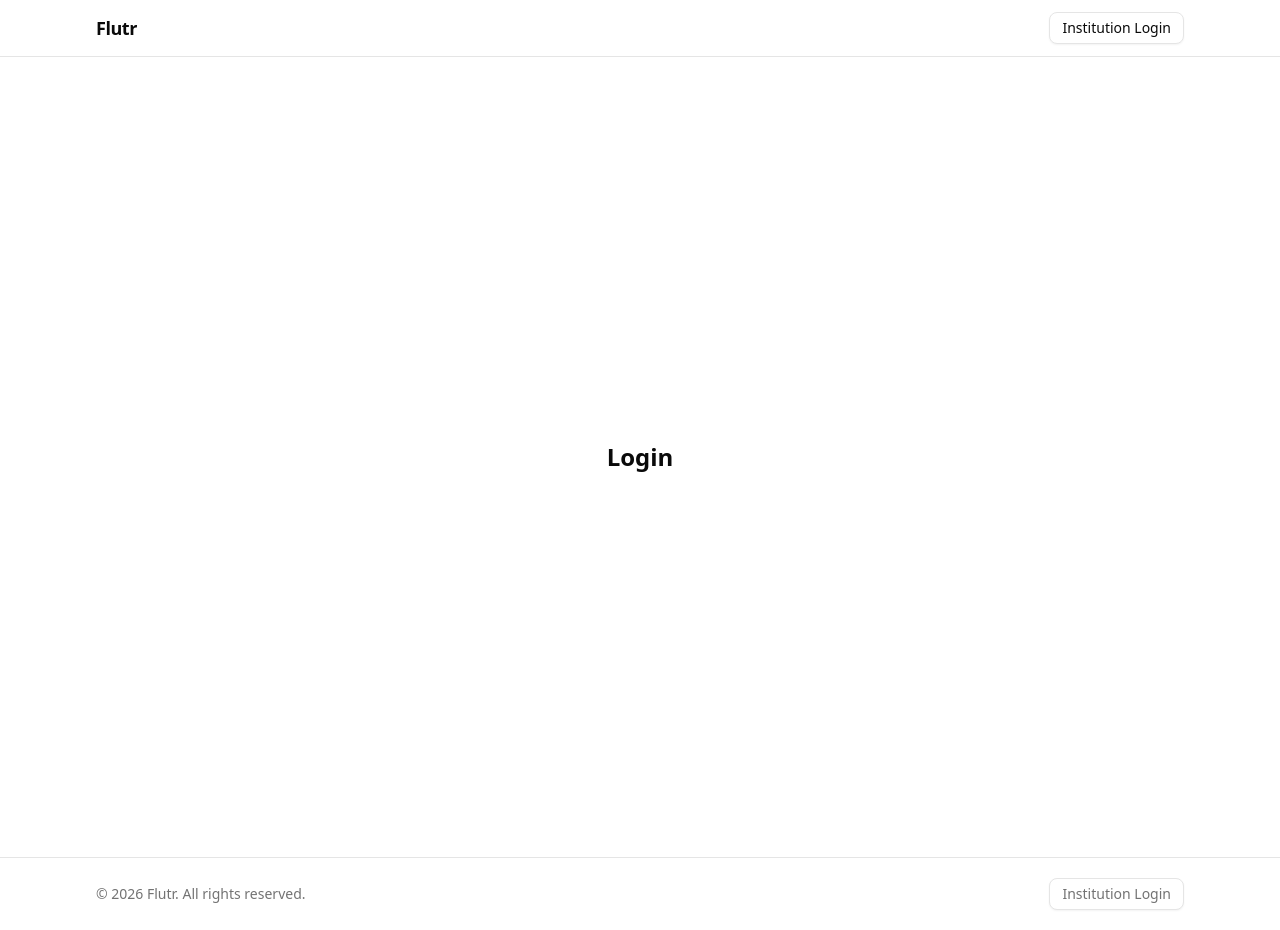
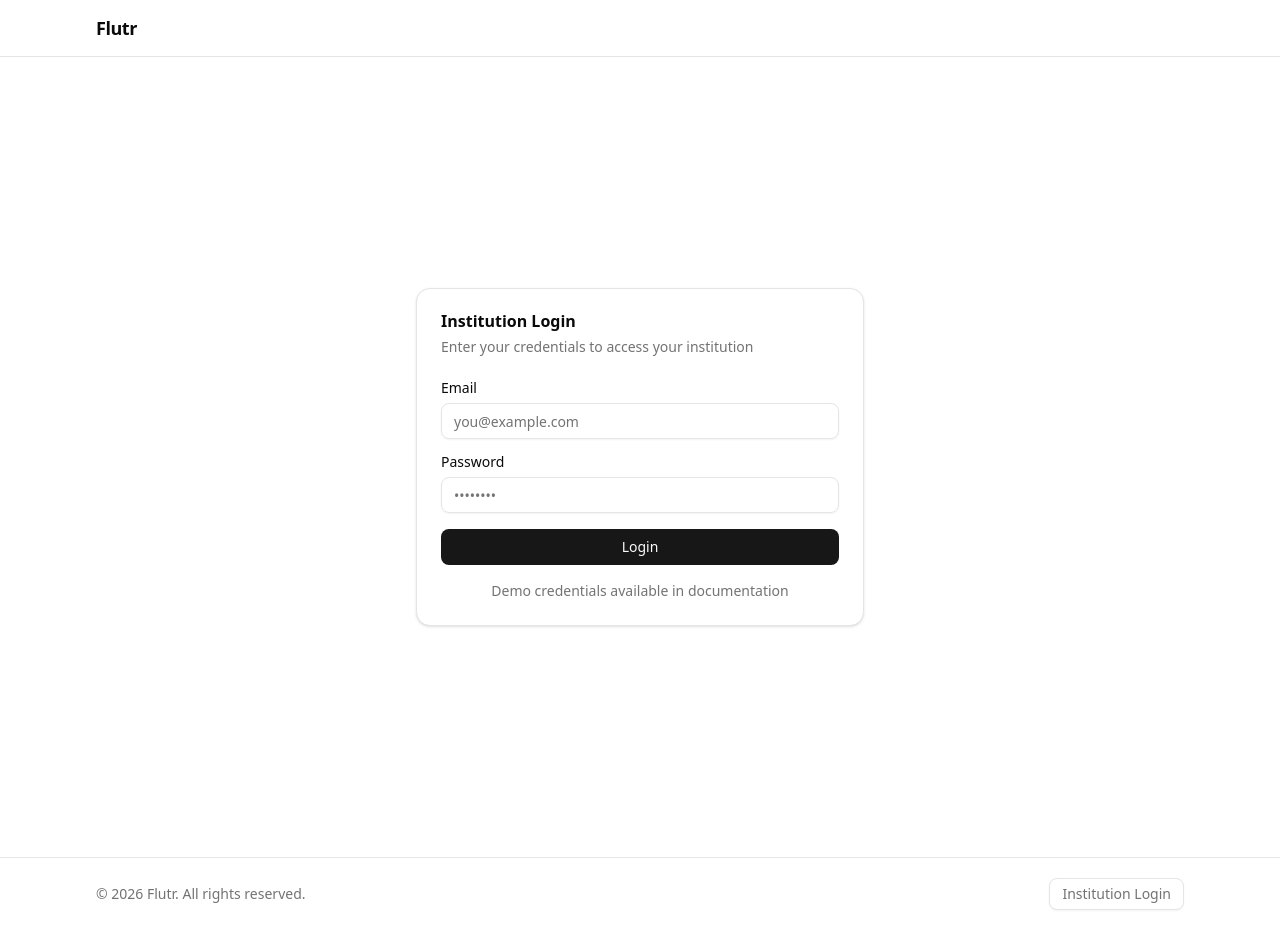
Before and after one commit to Reiman-Gardens/flutr, a Next.js app: page /login in a window 1280 px wide. Built offline with nearby package versions, Linux system fonts and the light colour scheme; no server answers.

Commit message:
test: added login and sign out

```diff
--- a/src/app/(platform)/layout.tsx
+++ b/src/app/(platform)/layout.tsx
@@ -1,7 +1,14 @@
+"use client";
 import Link from "next/link";
 import { Button } from "@/components/ui/button";
+import { useSession, signOut } from "next-auth/react";
 
 export default function PlatformLayout({ children }: { children: React.ReactNode }) {
+  const { data: session } = useSession();
+
+  const handleSignOut = async () => {
+    await signOut({ redirectTo: "/login" });
+  };
   return (
     <div className="flex min-h-screen flex-col">
       <header className="bg-background/95 supports-backdrop-filter:bg-background/60 sticky top-0 z-50 border-b backdrop-blur">
@@ -13,9 +20,9 @@ export default function PlatformLayout({ children }: { children: React.ReactNode
             <span className="text-lg font-bold tracking-tight">Flutr</span>
           </Link>
           <nav aria-label="Platform navigation">
-            <Button variant="outline" size="sm" asChild>
+            {/* <Button variant="outline" size="sm" asChild>
               <Link href="/login">Institution Login</Link>
-            </Button>
+            </Button> */}
           </nav>
         </div>
       </header>
@@ -27,9 +34,15 @@ export default function PlatformLayout({ children }: { children: React.ReactNode
           <p className="text-muted-foreground text-sm">
             &copy; {new Date().getFullYear()} Flutr. All rights reserved.
           </p>
-          <Button asChild variant="outline" size="sm" className="text-muted-foreground">
-            <Link href="/login">Institution Login</Link>
-          </Button>
+          {session ? (
+            <Button variant="outline" size="sm" onClick={handleSignOut}>
+              Sign Out
+            </Button>
+          ) : (
+            <Button asChild variant="outline" size="sm" className="text-muted-foreground">
+              <Link href="/login">Institution Login</Link>
+            </Button>
+          )}
         </div>
       </footer>
     </div>
--- a/src/app/(platform)/login/page.tsx
+++ b/src/app/(platform)/login/page.tsx
@@ -1,7 +1,141 @@
+"use client";
+
+import { useState } from "react";
+import { useRouter } from "next/navigation";
+import { signIn } from "next-auth/react";
+import { useForm } from "react-hook-form";
+import { zodResolver } from "@hookform/resolvers/zod";
+import { z } from "zod";
+import { toast } from "sonner";
+
+import { Button } from "@/components/ui/button";
+import {
+  Form,
+  FormControl,
+  FormField,
+  FormItem,
+  FormLabel,
+  FormMessage,
+} from "@/components/ui/form";
+import { Input } from "@/components/ui/input";
+import { Card, CardContent, CardDescription, CardHeader, CardTitle } from "@/components/ui/card";
+
+const loginSchema = z.object({
+  email: z.string().email("Invalid email address"),
+  password: z.string().min(1, "Password is required"),
+});
+
+type LoginFormData = z.infer<typeof loginSchema>;
+
 export default function LoginPage() {
+  const router = useRouter();
+  const [isLoading, setIsLoading] = useState(false);
+
+  const form = useForm<LoginFormData>({
+    resolver: zodResolver(loginSchema),
+    defaultValues: {
+      email: "",
+      password: "",
+    },
+  });
+
+  async function onSubmit(data: LoginFormData) {
+    setIsLoading(true);
+
+    try {
+      const result = await signIn("credentials", {
+        email: data.email,
+        password: data.password,
+        redirect: false,
+      });
+
+      if (!result?.ok) {
+        toast.error(result?.error || "Invalid email or password");
+        return;
+      }
+
+      toast.success("Logged in successfully");
+
+      // Get the session to retrieve institutionId
+      const sessionResponse = await fetch("/api/auth/session");
+      const session = await sessionResponse.json();
+
+      if (session?.user?.institutionId) {
+        // Redirect to institution admin dashboard
+        router.push(`/${session.user.institutionId}/(admin)/dashboard`);
+      } else {
+        // Fallback if institution ID is missing
+        router.push("/");
+      }
+    } catch (error) {
+      toast.error("An error occurred. Please try again.");
+      console.error("Login error:", error);
+    } finally {
+      setIsLoading(false);
+    }
+  }
+
   return (
-    <div className="flex min-h-screen items-center justify-center">
-      <h1 className="text-2xl font-bold">Login</h1>
+    <div className="flex min-h-screen items-center justify-center px-4 py-8">
+      <Card className="w-full max-w-md">
+        <CardHeader>
+          <CardTitle>Institution Login</CardTitle>
+          <CardDescription>Enter your credentials to access your institution</CardDescription>
+        </CardHeader>
+        <CardContent>
+          <Form {...form}>
+            <form onSubmit={form.handleSubmit(onSubmit)} className="space-y-4">
+              <FormField
+                control={form.control}
+                name="email"
+                render={({ field }) => (
+                  <FormItem>
+                    <FormLabel>Email</FormLabel>
+                    <FormControl>
+                      <Input
+                        {...field}
+                        type="email"
+                        placeholder="you@example.com"
+                        disabled={isLoading}
+                        autoComplete="email"
+                      />
+                    </FormControl>
+                    <FormMessage />
+                  </FormItem>
+                )}
+              />
+
+              <FormField
+                control={form.control}
+                name="password"
+                render={({ field }) => (
+                  <FormItem>
+                    <FormLabel>Password</FormLabel>
+                    <FormControl>
+                      <Input
+                        {...field}
+                        type="password"
+                        placeholder="••••••••"
+                        disabled={isLoading}
+                        autoComplete="current-password"
+                      />
+                    </FormControl>
+                    <FormMessage />
+                  </FormItem>
+                )}
+              />
+
+              <Button type="submit" className="w-full" disabled={isLoading}>
+                {isLoading ? "Logging in..." : "Login"}
+              </Button>
+            </form>
+          </Form>
+
+          <div className="text-muted-foreground mt-4 text-center text-sm">
+            <p>Demo credentials available in documentation</p>
+          </div>
+        </CardContent>
+      </Card>
     </div>
   );
 }
--- a/src/components/nav/footer.tsx
+++ b/src/components/nav/footer.tsx
@@ -1,5 +1,6 @@
 "use client";
 
+import { useSession, signOut } from "next-auth/react";
 import { Link } from "@/components/ui/link";
 import { useInstitutionData } from "@/components/providers/institution-provider";
 import { Button } from "@/components/ui/button";
@@ -15,6 +16,11 @@ function Copyright() {
 
 export function Footer() {
   const institution = useInstitutionData();
+  const { data: session } = useSession();
+
+  const handleSignOut = async () => {
+    await signOut({ redirectTo: "/login" });
+  };
 
   return (
     <footer className="mb-16 border-t py-5 md:mb-0">
@@ -22,9 +28,15 @@ export function Footer() {
         {institution && <InstitutionFooter institution={institution} />}
         <div className="mt-8 flex items-center justify-between border-t pt-6">
           <Copyright />
-          <Button asChild variant="outline" size="sm" className="text-muted-foreground">
-            <Link href="/login">Institution Login</Link>
-          </Button>
+          {session ? (
+            <Button variant="outline" size="sm" onClick={handleSignOut}>
+              Sign Out
+            </Button>
+          ) : (
+            <Button asChild variant="outline" size="sm" className="text-muted-foreground">
+              <Link href="/login">Institution Login</Link>
+            </Button>
+          )}
         </div>
       </div>
     </footer>
```
